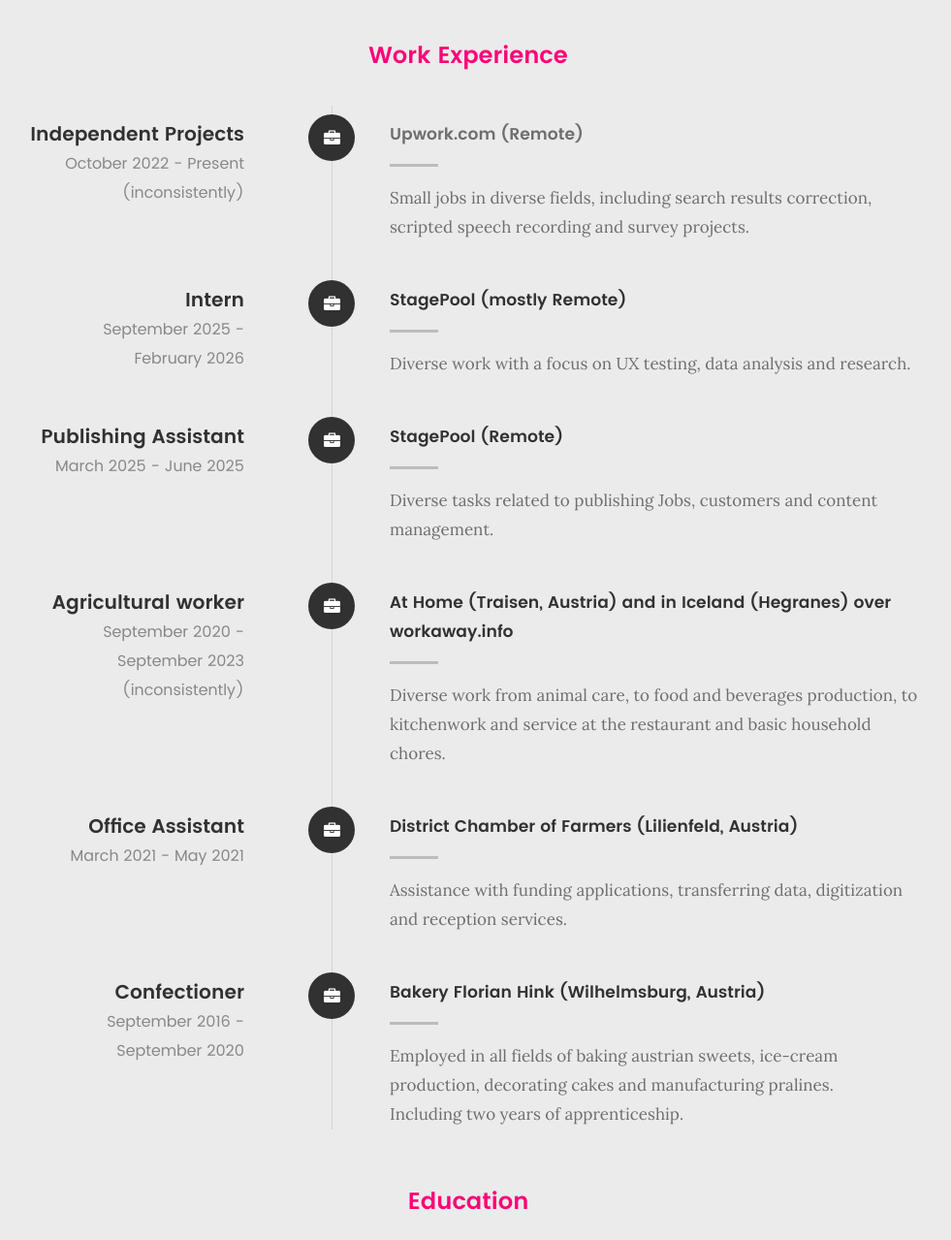
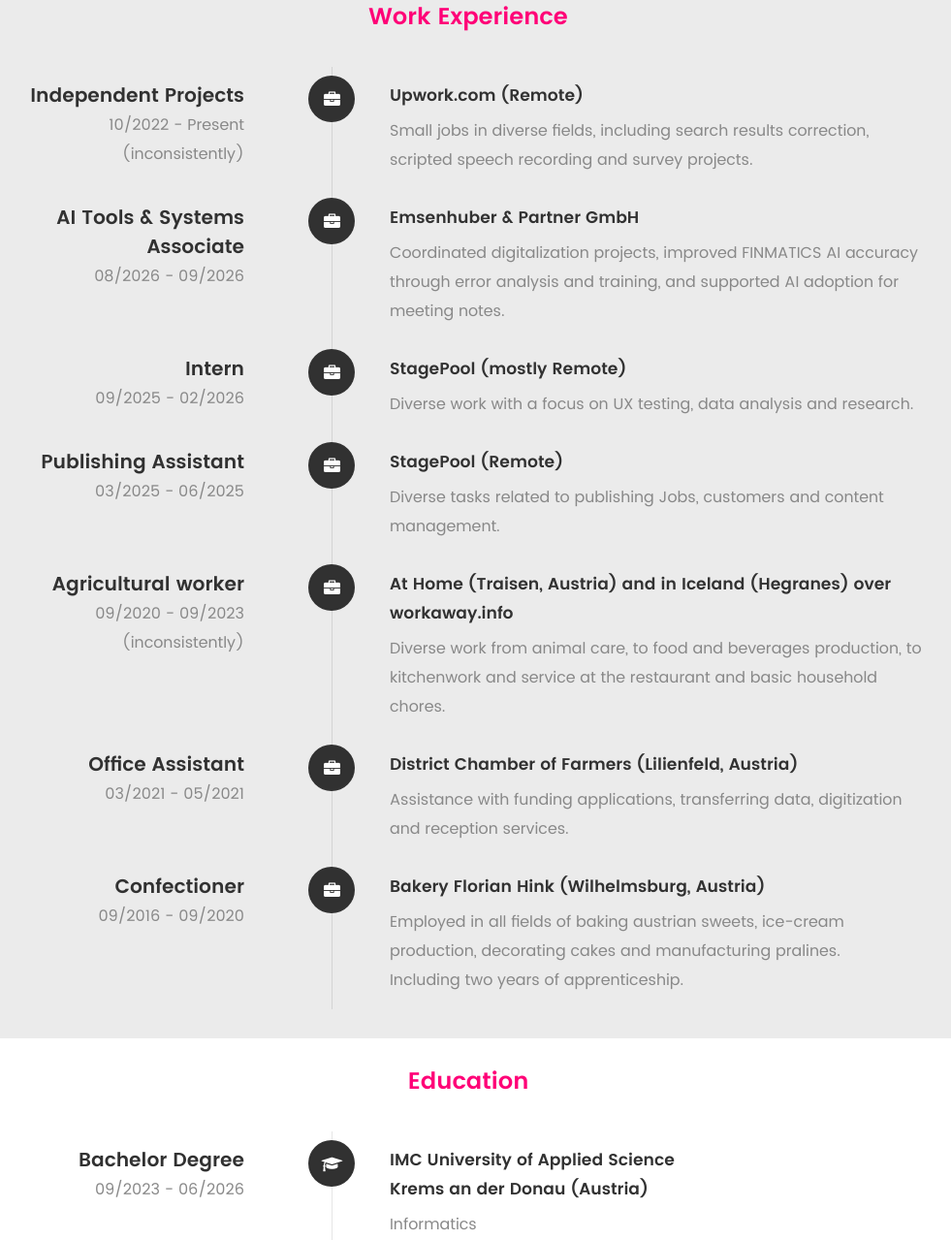
Before and after one commit to LisaHollaus/LisaHollaus.github.io, a plain HTML site: page index.html in a window 1280 px wide. Shown: the part 2148-3427 px from the top of the page at 97% size, without its empty margins (157-1138 px from the left). Drawn offline with Linux system fonts and the light colour scheme; files whose address does not match are found by name.

Commit message:
updated work expirience section

```diff
--- a/css/main.css
+++ b/css/main.css
@@ -1653,8 +1653,8 @@ header .logo a {
  * -------------------------------------------------------------------
  */
 #resume {
-	padding-top: 12rem;
-	padding-bottom: 12rem;
+	padding-top: 8rem;
+	padding-bottom: 8rem;
 }
 
 #resume .resume-header {
@@ -1666,11 +1666,16 @@ header .logo a {
 
 #resume .resume-timeline {
 	max-width: 980px;
+}
+#resume .education-section {
+	margin-top: 3rem;
+	padding: 3rem 0;
+	background: #FFFFFF;
 }
 #resume .timeline-wrap {
 	position: relative;
 	margin-top: 1.5rem;
-	margin-bottom: 6rem;
+	margin-bottom: 0;
 }
 #resume .timeline-wrap::before {
 	content: "";
@@ -1685,6 +1690,11 @@ header .logo a {
 #resume .timeline-block {
 	position: relative;
 	padding-top: 1.5rem;
+}
+#resume .timeline-block::after {
+	content: "";
+	display: table;
+	clear: both;
 }
 #resume .timeline-ico {
 	height: 4.8rem;
@@ -1714,29 +1724,23 @@ header .logo a {
 #resume .timeline-header h3 {
 	margin-bottom: 0;
 }
-#resume .timeline-header p {
+#resume .timeline-header p,
+#resume .timeline-content p {
 	font-family: "poppins-regular", sans-serif;
 	font-size: 1.6rem;
 	color: #888888;
+	margin-bottom: 1.5rem;
 }
 #resume .timeline-content {
 	margin-left: 35%;
 	padding-left: 60px;
+	margin-bottom: 0;
 }
 #resume .timeline-content h4 {
-	position: relative;
-	padding-bottom: 1.8rem;
-}
-#resume .timeline-content h4::after {
-	content: "";
-	display: block;
-	height: 3px;
-	width: 50px;
-	background: rgba(0, 0, 0, 0.2);
-	position: absolute;
-	left: 0;
-	bottom: 0;
-}
+	margin-bottom: .6rem;
+}
+
+
 
 /**
  * responsive:
--- a/index.html
+++ b/index.html
@@ -202,16 +202,34 @@
 
 	   				<div class="timeline-header">
 	   					<h3>Independent Projects</h3>
-	   					<p>October 2022 - Present (inconsistently)</p>
+	   					<p>10/2022 - Present (inconsistently)</p>
 	   				</div>
 
 	   				<div class="timeline-content">
-	   					<h4><a href="//www.upwork.com/freelancers/~01f41de3c5d1e4ff81?mp_source=share" target="_blank">Upwork.com (Remote)</a></h4>
+	   					<h4>Upwork.com (Remote)</h4>
 	   					<p>
 							Small jobs in diverse fields, including search results correction, scripted speech recording and survey projects.
 						</p>
 	   				</div>
 
+
+	   			</div> <!-- /timeline-block -->
+
+				<div class="timeline-block">
+
+	   				<div class="timeline-ico">
+	   					<i class="fa fa-briefcase"></i>
+	   				</div>
+
+	   				<div class="timeline-header">
+	   					<h3>AI Tools & Systems Associate</h3>
+	   					<p>08/2026 - 09/2026</p>
+	   				</div>
+
+	   				<div class="timeline-content">
+	   					<h4>Emsenhuber & Partner GmbH</h4>
+	   					<p>Coordinated digitalization projects, improved FINMATICS AI accuracy through error analysis and training, and supported AI adoption for meeting notes.</p>
+	   				</div>
 
 	   			</div> <!-- /timeline-block -->
 
@@ -223,7 +241,7 @@
 
 	   				<div class="timeline-header">
 	   					<h3>Intern</h3>
-	   					<p>September 2025 - <br>February 2026</p>
+	   					<p>09/2025 - 02/2026</p>
 	   				</div>
 
 	   				<div class="timeline-content">
@@ -241,7 +259,7 @@
 
 	   				<div class="timeline-header">
 	   					<h3>Publishing Assistant</h3>
-	   					<p>March 2025 - June 2025</p>
+	   					<p>03/2025 - 06/2025</p>
 	   				</div>
 
 	   				<div class="timeline-content">
@@ -260,7 +278,7 @@
 
 	   				<div class="timeline-header">
 	   					<h3>Agricultural worker</h3>
-	   					<p>September 2020 - <br>September 2023 (inconsistently)</p>
+	   					<p>09/2020 - 09/2023 (inconsistently)</p>
 	   				</div>
 
 	   				<div class="timeline-content">
@@ -278,7 +296,7 @@
 
 	   				<div class="timeline-header">
 	   					<h3>Office Assistant</h3>
-	   					<p>March 2021 - May 2021</p>
+	   					<p>03/2021 - 05/2021</p>
 	   				</div>
 
 	   				<div class="timeline-content">
@@ -299,7 +317,7 @@
 
 					<div class="timeline-header">
 						<h3>Confectioner</h3>
-						<p>September 2016 - <br>September 2020</p>
+						<p>09/2016 - 09/2020</p>
 					</div>
 
 					<div class="timeline-content">
@@ -322,6 +340,7 @@
 
    	</div> <!-- /resume-timeline -->
 
+   	<div class="education-section">
    	<div class="row resume-timeline">
 
    		<div class="col-twelve resume-header">
@@ -342,7 +361,7 @@
 
 	   				<div class="timeline-header">
 	   					<h3>Bachelor Degree</h3>
-	   					<p>September 2023 - June 2026</p>
+	   					<p>09/2023 - 06/2026</p>
 	   				</div>
 
 	   				<div class="timeline-content">
@@ -365,7 +384,7 @@
 
 	   				<div class="timeline-header">
 	   					<h3>"Berufsreifeprüfung"</h3>
-	   					<p>September 2017 - <br>February 2021</p>
+	   					<p>09/2017 - 02/2021</p>
 	   				</div>
 
 	   				<div class="timeline-content">
@@ -389,7 +408,7 @@
 
 	   				<div class="timeline-header">
 	   					<h3>"Mittlere Reife"</h3>
-	   					<p>September 2013 - June 2016</p>
+	   					<p>09/2013 - 06/2016</p>
 	   				</div>
 
 	   				<div class="timeline-content">
@@ -407,6 +426,7 @@
    		</div> <!-- /col-twelve -->
 
    	</div> <!-- /resume-timeline -->
+   	</div> <!-- /education-section -->
 
 	</section> <!-- /features -->
 
```
